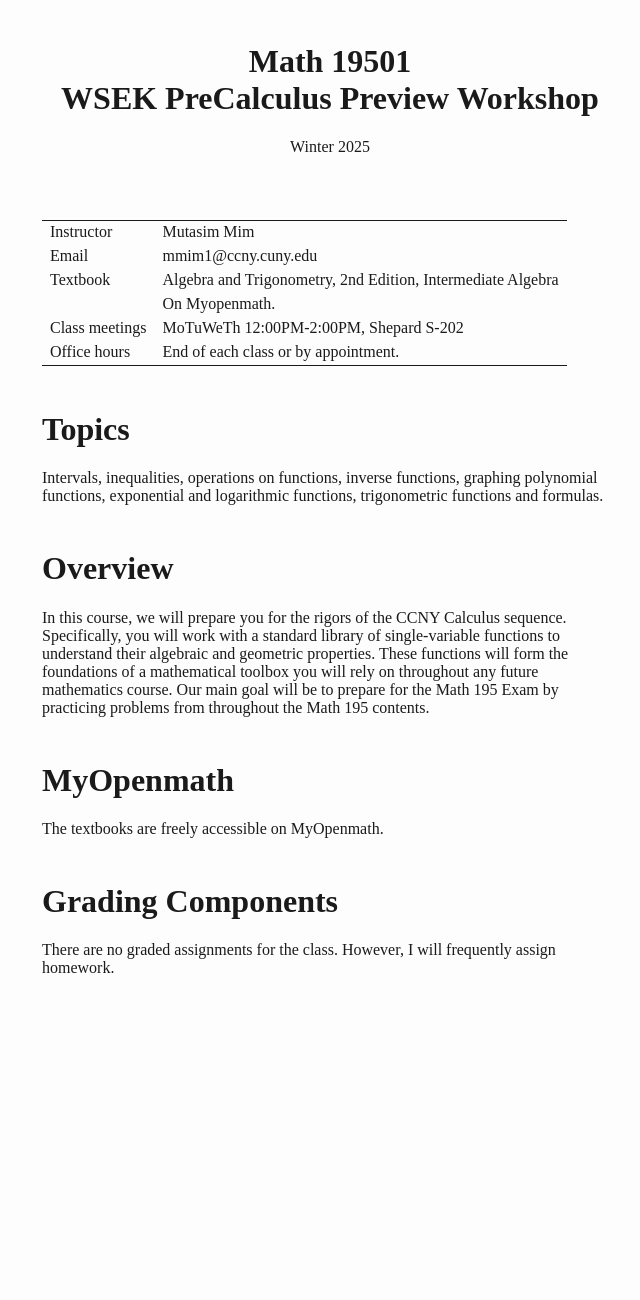
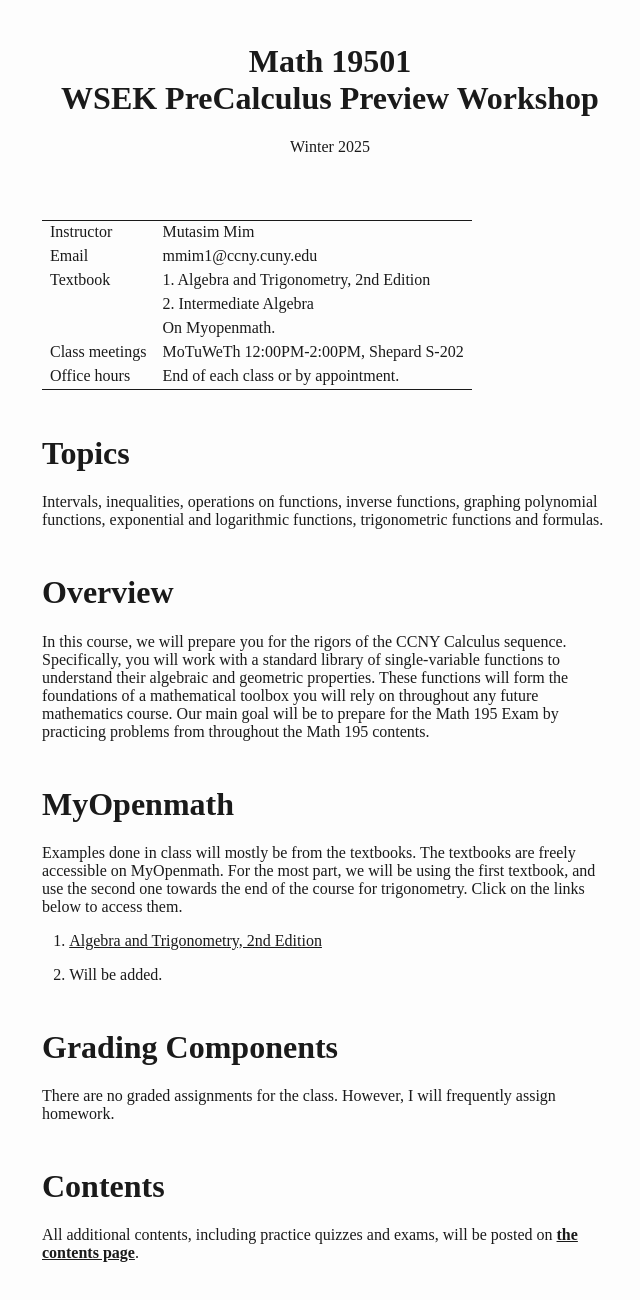
Before and after one commit to mutasimm/math19501, a plain HTML site: page index.html in a window 1280 px wide. Shown: the part 52-1352 px from the top of the page, without its empty margins (310-950 px from the left). Before the commit the page ends 1095 px from the top, so only its background shows below. Drawn offline with Linux system fonts and the light colour scheme.

Commit message:
Updated main page.

```diff
--- a/index.html
+++ b/index.html
@@ -187,8 +187,12 @@ WSEK PreCalculus Preview Workshop </h1>
 </tr>
 <tr>
 <td style="text-align: left;">Textbook</td>
-<td style="text-align: left;">Algebra and Trigonometry, 2nd Edition,
-Intermediate Algebra</td>
+<td style="text-align: left;">1. Algebra and Trigonometry, 2nd
+Edition</td>
+</tr>
+<tr>
+<td style="text-align: left;"></td>
+<td style="text-align: left;">2. Intermediate Algebra</td>
 </tr>
 <tr>
 <td style="text-align: left;"></td>
@@ -219,9 +223,24 @@ toolbox you will rely on throughout any future mathematics course. Our
 main goal will be to prepare for the Math 195 Exam by practicing
 problems from throughout the Math 195 contents.</p>
 <h1 class="unnumbered" id="myopenmath">MyOpenmath</h1>
-<p>The textbooks are freely accessible on MyOpenmath.</p>
+<p>Examples done in class will mostly be from the textbooks. The
+textbooks are freely accessible on MyOpenmath. For the most part, we
+will be using the first textbook, and use the second one towards the end
+of the course for trigonometry. Click on the links below to access
+them.</p>
+<ol>
+<li><p><a
+href="https://openstax.org/details/books/algebra-and-trigonometry-2e/">Algebra
+and Trigonometry, 2nd Edition</a></p></li>
+<li><p>Will be added.</p></li>
+</ol>
 <h1 class="unnumbered" id="grading-components">Grading Components</h1>
 <p>There are no graded assignments for the class. However, I will
 frequently assign homework.</p>
+<h1 class="unnumbered" id="contents">Contents</h1>
+<p>All additional contents, including practice quizzes and exams, will
+be posted on <a
+href="https://mutasimm.github.io/math19501/contents/contents_page.html"><strong>the
+contents page</strong></a>.</p>
 </body>
 </html>
```
